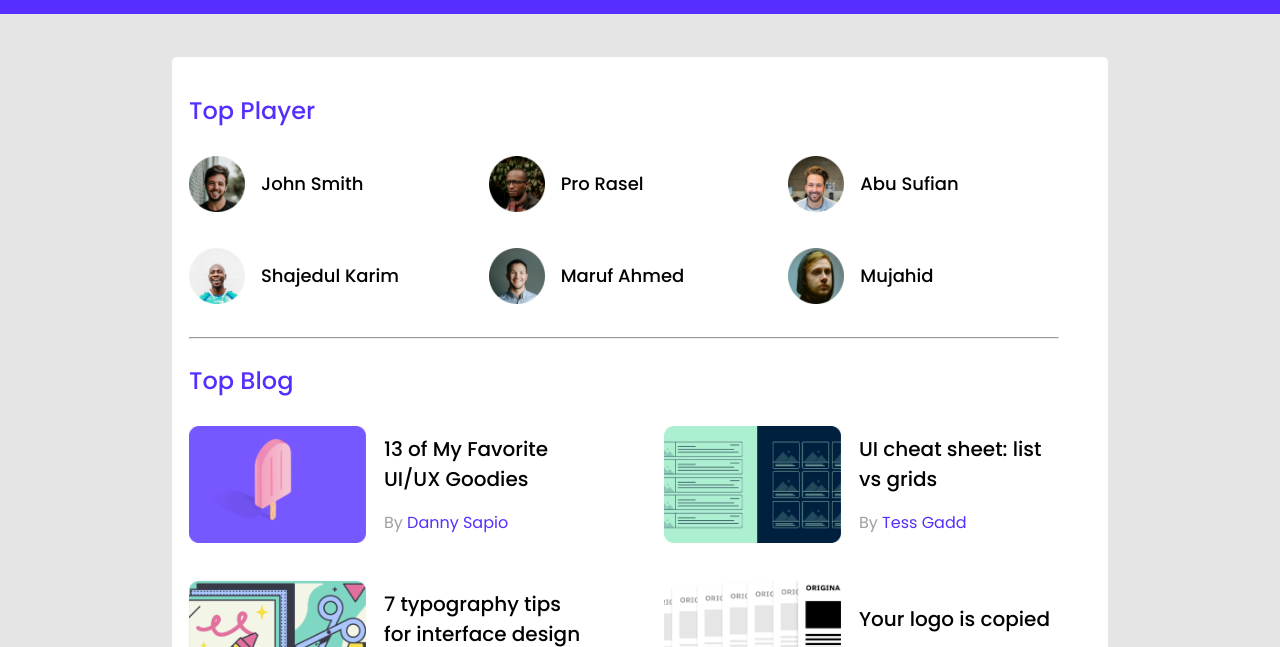
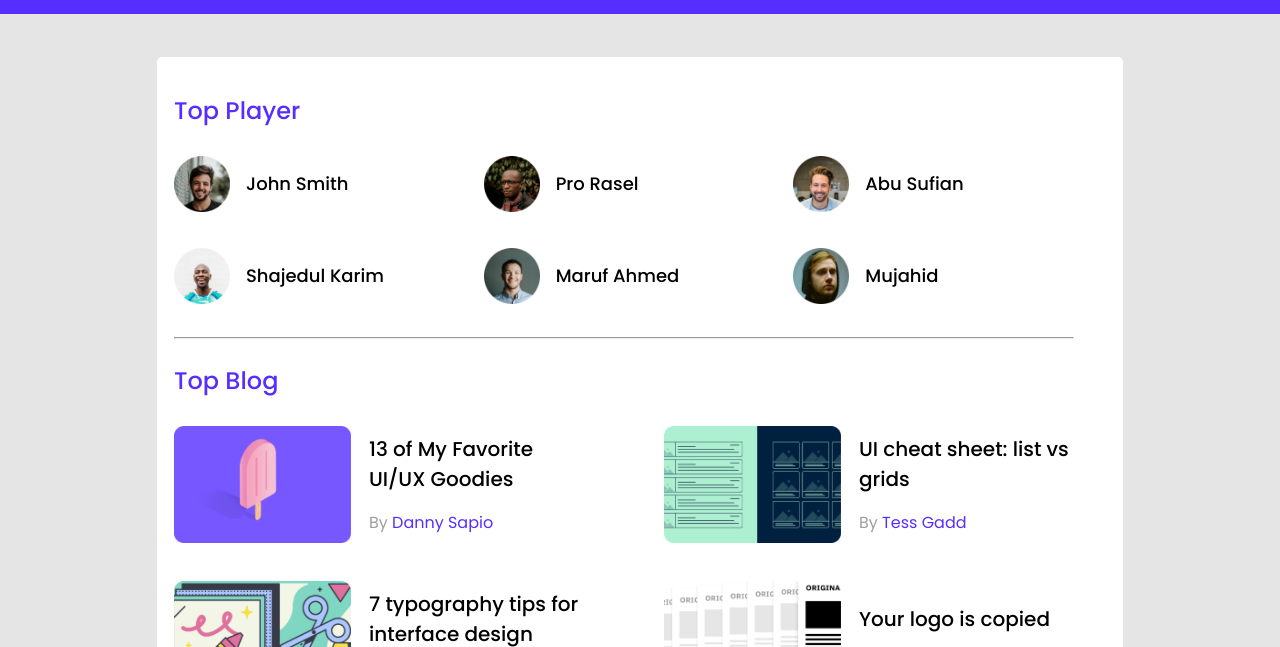
Before and after one commit to nusrat-git/leader-board, a plain HTML site: page index.html in a window 1280 px wide. Shown: the part 123-770 px from the top of the page. Drawn offline with nearby package versions, Linux system fonts and the light colour scheme.

Commit message:
width change

```diff
--- a/style.css
+++ b/style.css
@@ -62,7 +62,7 @@ header {
 }
 
 #section-1 {
-    width: 870px;
+    width: 900px;
     height: 679px;
     background-color: #FFFFFF;
     margin-top: 43px;
@@ -211,5 +211,3 @@ h4 {
     color: #FF4A60;
     padding-right: 6px;
 }
-
-#duration p {}
```
